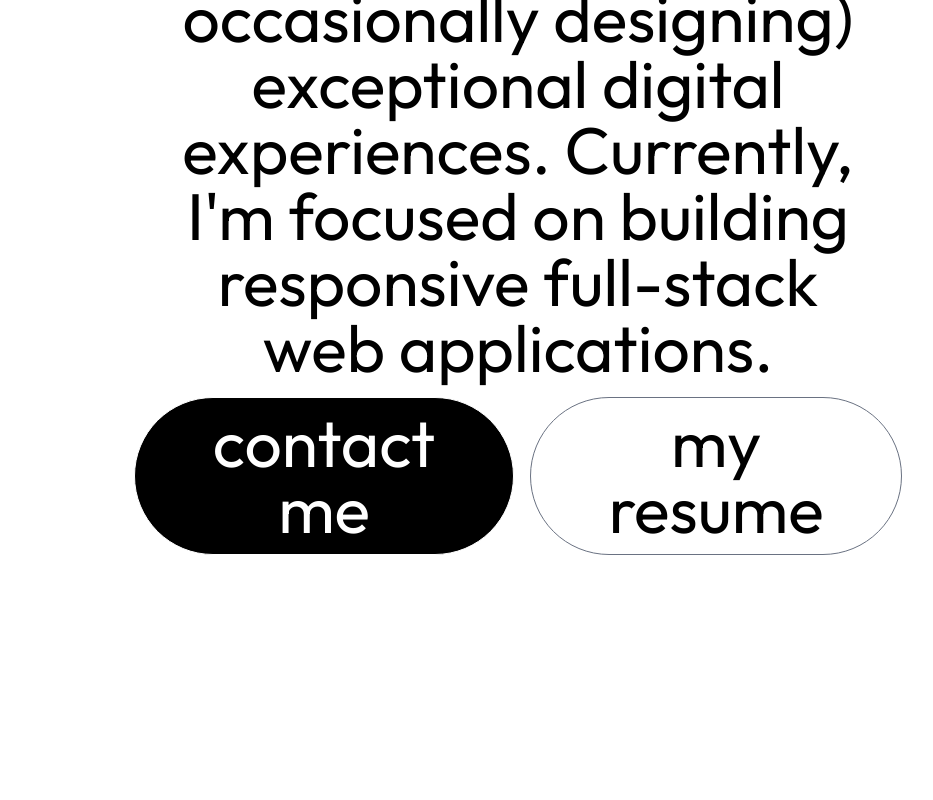
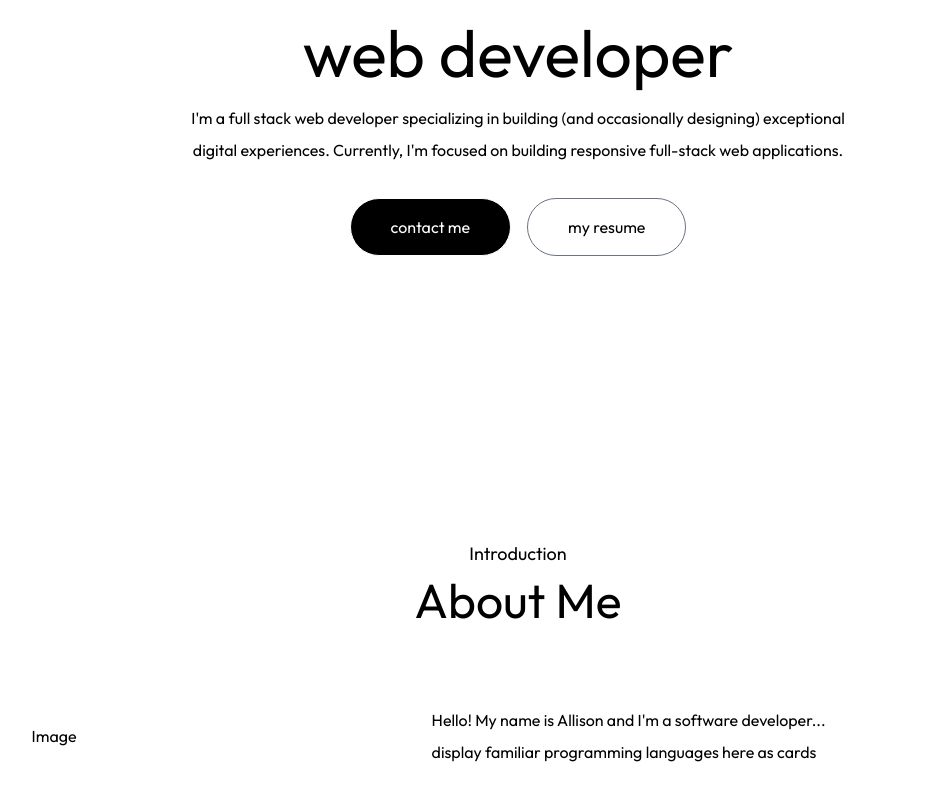
Before and after one commit to allison-stack/personal-portfolio, a Next.js app: page / in a window 1280 px wide. Shown: the part 300-1100 px from the top of the page, without its empty margins (122-1055 px from the left). Before the commit the page ends 855 px from the top, so only its background shows below. Built offline with nearby package versions, Linux system fonts and the light colour scheme; a web font is replaced by a local one.

Commit message:
start about section

```diff
--- /dev/null
+++ b/app/components/About.jsx
@@ -0,0 +1,26 @@
+import React from 'react'
+
+const About = () => {
+  return (
+    <div id='about' className='w-full px-[12%]
+     py-10 scroll-mt-20'>
+        <h4 className='text-center mb-2 text-lg font-Ovo'>Introduction</h4>
+        <h2 className='text-center text-5xl font-Ovo'>About Me</h2>
+        <div className='flex w-full flex-col lg:flex-row items-center gap-20 my-20'>
+            <div className='w-64 sm:w-80 rounded-3xl max-w-none'>
+                <h4>Image</h4>
+            </div>
+            <div className='flex-1'>
+                <p>
+                    Hello! My name is Allison and I'm a software developer...
+                </p>
+                <ul>
+                    <li>display familiar programming languages here as cards</li>
+                </ul>
+            </div>
+        </div>
+    </div>
+  )
+}
+
+export default About
--- a/app/components/Header.jsx
+++ b/app/components/Header.jsx
@@ -11,6 +11,7 @@ const Header = () => {
         </h3>
         <h1 className='text-3xl sm:text-6xl lg:text-[66px] font-Ovo'>
             web developer
+        </h1>
         <p className='max-w-2xl mx-auto font-Ovo'>
             I'm a full stack web developer specializing in building (and occasionally designing) exceptional digital experiences. Currently, I'm focused on building responsive full-stack web applications.
         </p>
@@ -18,7 +19,6 @@ const Header = () => {
             <a href="#contact" className="px-10 py-3 border border-white rounded-full bg-black text-white flex items-center gap-2">contact me</a>
             <a href="/resume.pdf" download className="px-10 py-3 border rounded-full border-gray-500 flex items-center gap-2">my resume</a>
         </div>
-        </h1>
     </div>
   )
 }
--- a/app/components/Navbar.jsx
+++ b/app/components/Navbar.jsx
@@ -19,7 +19,7 @@ const Navbar = () => {
             <a href="#top">
 
             </a>
-            <ul className='hidden md:flex items-center gap-6 lg:gap-8 rounded-full px-12 py-3 bg-white shadow-sm bg-opacity-50'>
+            <ul className='hidden md:flex items-center gap-10 lg:gap-8 rounded-full px-12 py-3 bg-white shadow-sm bg-opacity-50'>
                 <li><a href="#home">Home</a></li>
                 <li><a href="#about">About</a></li>
                 <li><a href="#projects">Projects</a></li>
@@ -35,7 +35,7 @@ const Navbar = () => {
                 </button>
             </div>
 
-            <ul ref={sideMenuRef} className='flex md:hidden flex-col gap-4 py-20 px-10 fixed -right-64 top-0 bottom-0 w-64 z-50 h-screen bg-rose-50 transition duration-500'>
+            <ul ref={sideMenuRef} className='flex md:hidden flex-col gap-4 py-20 px-10 fixed -right-64 top-0 bottom-0 w-64 z-50 h-screen bg-green-50 transition duration-500'>
                 <div className='absolute right-6 top-6' onClick={closeMenu}>
                     <IoIosClose className='h-10 w-10 cursor-pointer' />
                 </div>
--- a/app/layout.js
+++ b/app/layout.js
@@ -16,7 +16,7 @@ export const metadata = {
 
 export default function RootLayout({ children }) {
   return (
-    <html lang="en">
+    <html lang="en" className="scroll-smooth">
       <body
         className={`${outfit.className} ${ovo.className} antialiased leading-8 overflow-x-hidden`}
       >
--- a/app/page.js
+++ b/app/page.js
@@ -1,4 +1,5 @@
 'use client';
+import About from "./components/About";
 import Header from "./components/Header";
 import Navbar from "./components/Navbar";
 
@@ -7,6 +8,7 @@ export default function Home() {
     <>
       <Navbar />
       <Header />
+      <About />
     </>
   );
 }
```
Lines whose indentation alone changed are shown as unchanged.
